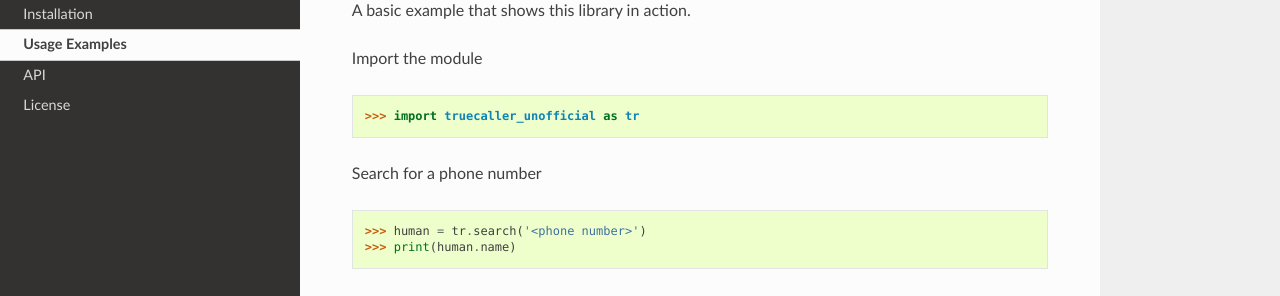
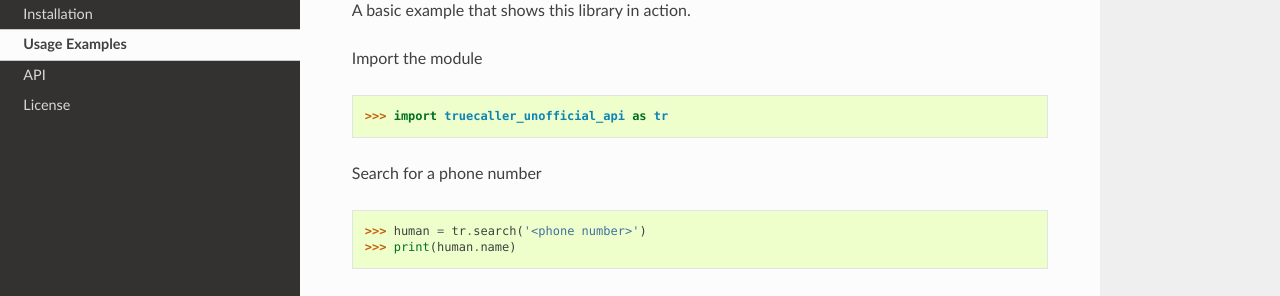
Before and after one commit to ritiek/trunofficial, a Sphinx documentation site: the page built from docs/usage.rst, in a window 1280 px wide and 933 px high. Shown: the part 161-457 px from the top of the window. Built offline with Sphinx 7.4.7 and the Read the Docs theme 2.0.0, drawn with Linux system fonts in a browser that asks for light colours.

Commit message:
Update docs

```diff
--- a/docs/usage.rst
+++ b/docs/usage.rst
@@ -6,7 +6,7 @@
 
 Import the module
 
-    >>> import truecaller_unofficial as tr
+    >>> import truecaller_unofficial_api as tr
 
 Search for a phone number
 
```
